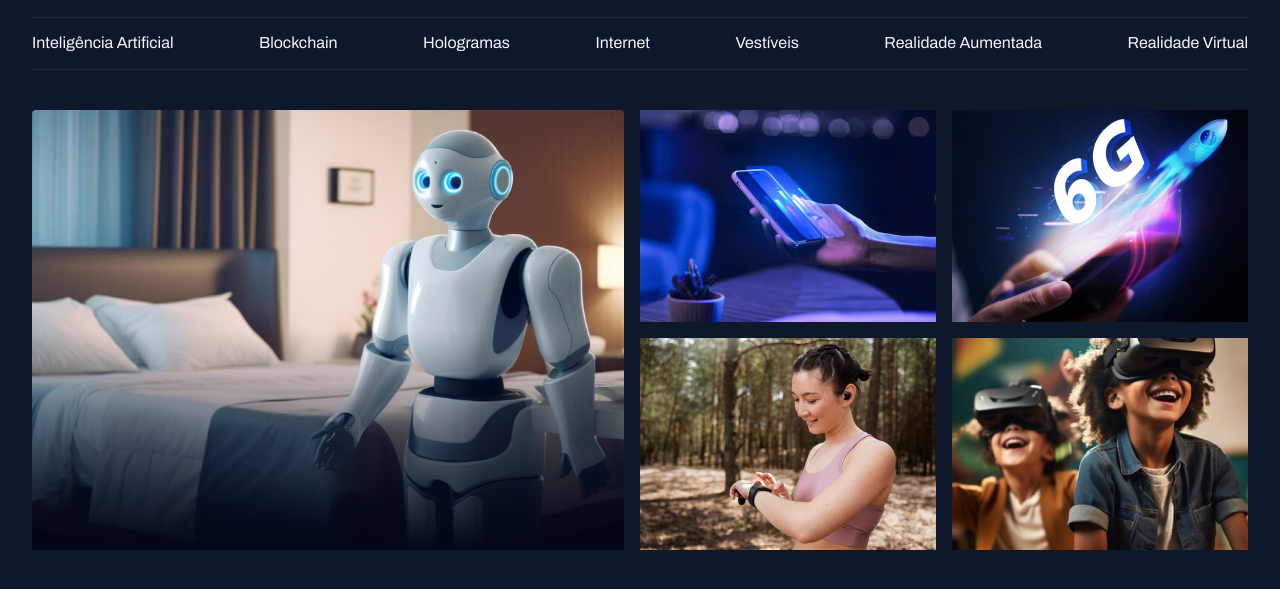
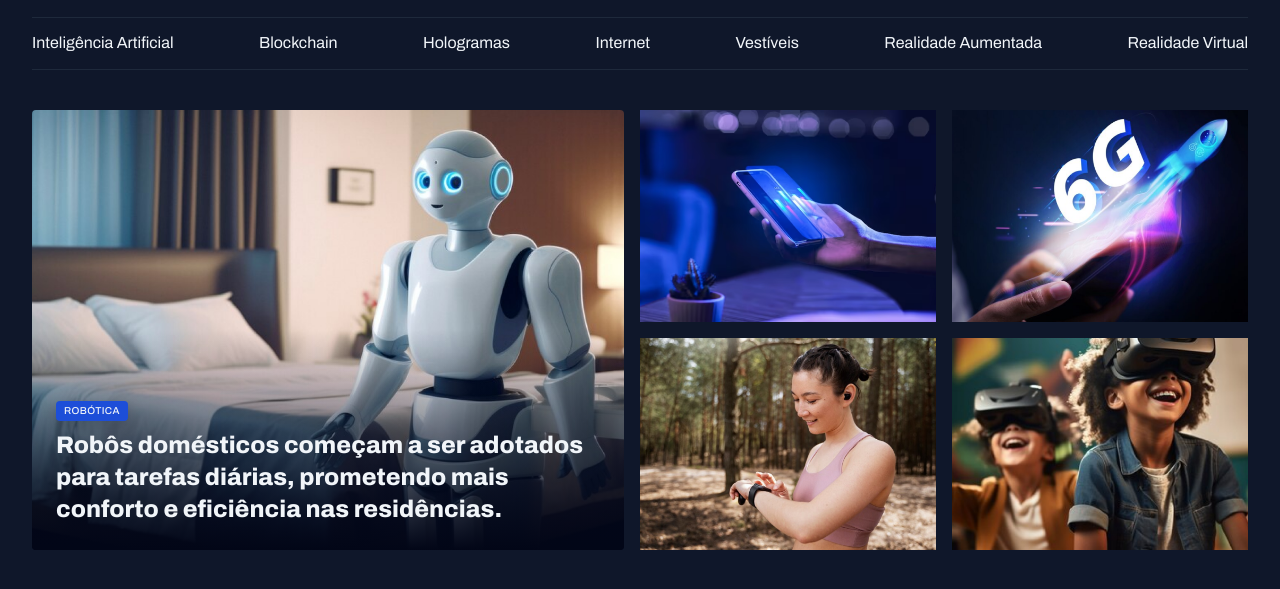
Before and after one commit to jesseamorimjr/Portal-de-Noticias, a plain HTML site: page index.html in a window 1280 px wide. Shown: the part 45-634 px from the top of the page. Drawn offline with Linux system fonts and the light colour scheme; a web font is replaced by a local one.

Commit message:
Ajustando conteudo do card

```diff
--- a/index.html
+++ b/index.html
@@ -37,9 +37,14 @@
 
 <main class="container grid">
   <section id="featured" class="grid grid-flow-col gap-16">
-    <div class="card">
+    <figure class="card">
       <img src="assets/images/Image 01.png" alt="">
-    </div>
+
+      <figcaption>
+        <span class="content-tag">robótica</span>
+        <h2 class="txt-2xl">Robôs domésticos começam a ser adotados para tarefas diárias, prometendo mais conforto e eficiência nas residências.</h2>
+      </figcaption>
+    </figure>
     <div class="grid grid-cols-2 gap-16">
       <div>
         <img src="assets/images/Image 02.png" alt="">
--- a/styles/global.css
+++ b/styles/global.css
@@ -51,3 +51,15 @@ img {
 main {
   margin-top: 40px;
 }
+
+.content-tag {
+  display: inline-block;
+  background-color: var(--brand-color-dark);
+  padding: 4px 8px;
+  border-radius: 4px;
+  font: 500 10px/1.2 var(--font-family);
+  text-transform: uppercase;
+  letter-spacing: 0.04em;
+  color: var(--text-color-primary);
+  box-shadow: 0px 4px 16px rgba(2, 6, 23, 0.251);
+}
--- a/styles/sections.css
+++ b/styles/sections.css
@@ -21,4 +21,14 @@
     #020617 100%
     );
   }
+
+  figcaption {
+    position: absolute;
+    bottom: 0;
+    padding: 24px;
+
+    h2 {
+      margin-top: 8px;
+    }
+  }
 }
--- a/styles/utility.css
+++ b/styles/utility.css
@@ -13,3 +13,19 @@
 .gap-16 {
   gap: 16px;
 }
+
+.txt-2xl {
+  font: var(--h1);
+}
+
+.txt-xl {
+  font: var(--h2);
+}
+
+.txt-lg {
+  font: var(--h3);
+}
+
+.txt-sm {
+  font: var(--text-sm);
+}
```
